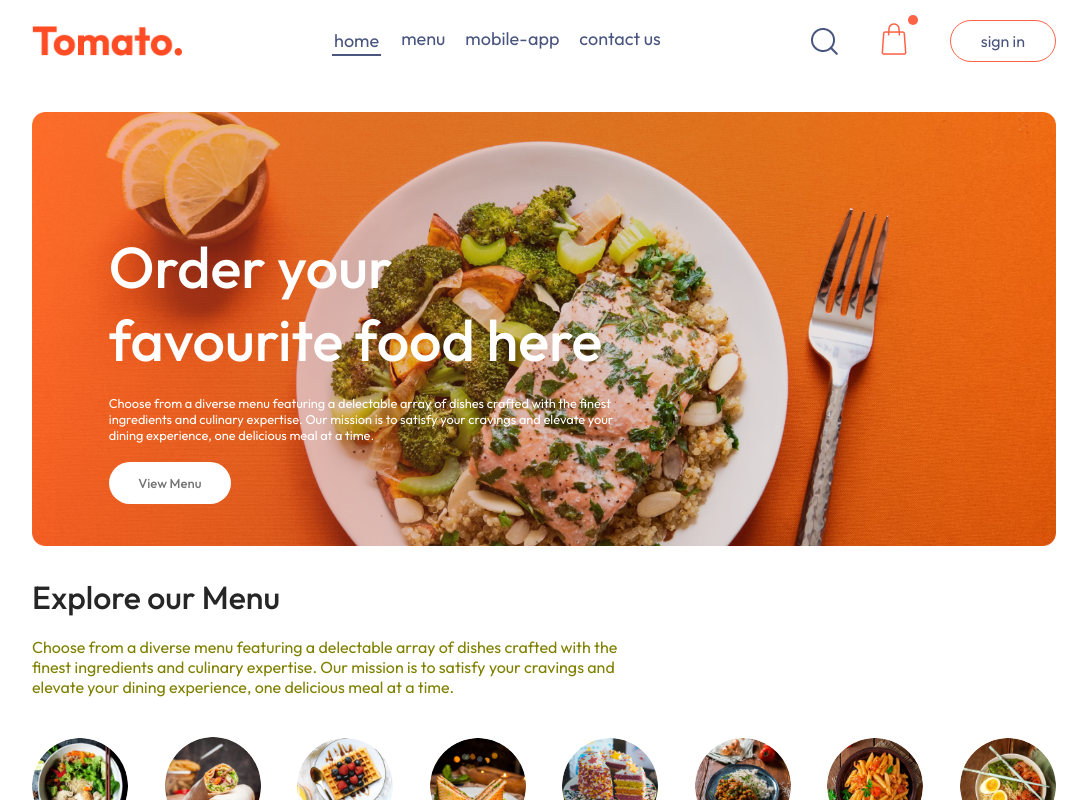
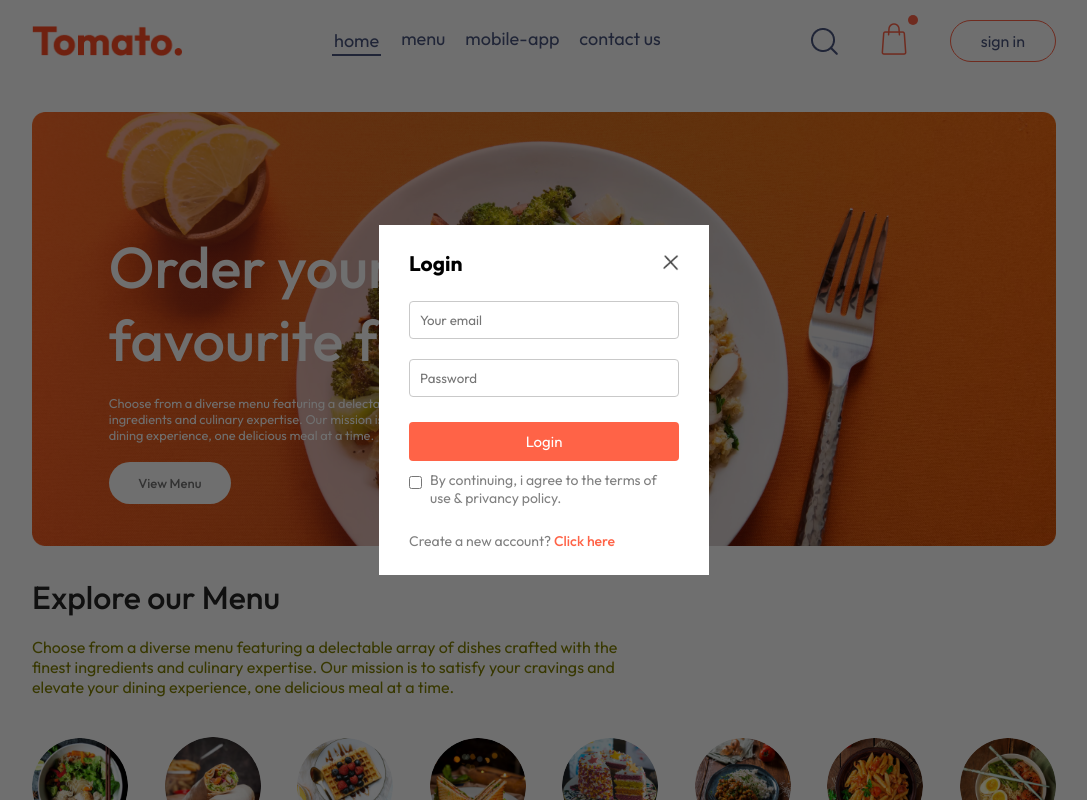
Before and after one commit to kishumohi/Front_food_delevery, a React (Vite) app: page / in a window 1280 px wide. Both pictures are taken after a click on the button "sign in". Shown: the top 800 px of the page, without its empty margins (96-1183 px from the left). Built offline with nearby package versions, Linux system fonts and the light colour scheme.

Commit message:
login and sign up page complete

```diff
--- a/src/App.jsx
+++ b/src/App.jsx
@@ -1,16 +1,20 @@
-import React from "react";
+import React, { useState } from "react";
 import Navbar from "./components/NavBar/Navbar.jsx";
 import { Route, Routes } from "react-router-dom";
 import Home from "./pages/Home/Homeg.jsx";
 import Cart from "./pages/Cart/Cart.jsx";
 import PlaceOrder from "./pages/PlaceOrder/PlaceOrder.jsx";
 import Footer from "./components/Footer/Footer.jsx";
+import LoginPopup from "./components/LoginPopup/LoginPopup.jsx";
 
 const App = () => {
+  const [showLogin, setShowLogin] = useState(false);
+
   return (
     <>
+      {showLogin ? <LoginPopup setShowLogin={setShowLogin} /> : <></>}
       <div className="app">
-        <Navbar />
+        <Navbar setShowLogin={setShowLogin} />
 
         <Routes>
           <Route path="/" element={<Home />} />
--- /dev/null
+++ b/src/components/LoginPopup/LoginPopup.css
@@ -0,0 +1,65 @@
+.login-popup {
+  position: absolute;
+  z-index: 1;
+  width: 100%;
+  height: 100%;
+  background-color: #00000090;
+  display: grid;
+}
+.login-popup-container {
+  place-self: center;
+  width: max(23vw, 330px);
+  color: #808080;
+  background-color: white;
+  display: flex;
+  flex-direction: column;
+  gap: 25px;
+  padding: 25px 30px;
+  font-size: 14px;
+  animation: fadeIn 0.5s;
+}
+.login-popup-title {
+  display: flex;
+  justify-content: space-between;
+  align-items: center;
+  color: black;
+}
+.login-popup-title img {
+  width: 16px;
+  cursor: pointer;
+}
+.login-popup-inputs {
+  display: flex;
+  flex-direction: column;
+  gap: 20px;
+}
+
+.login-popup-inputs input {
+  outline: none;
+  border: 1px solid #c9c9c9;
+  padding: 10px;
+  border-radius: 4px;
+}
+.login-popup-container button {
+  border: none;
+  padding: 10px;
+  border-radius: 4px;
+  color: white;
+  background-color: tomato;
+  font-size: 15px;
+  cursor: pointer;
+}
+.login-popup-condition {
+  display: flex;
+  align-items: start;
+  gap: 8px;
+  margin-top: -15px;
+}
+.login-popup-condition input {
+  margin-top: 5px;
+}
+.login-popup p span {
+  color: tomato;
+  font-weight: 500;
+  cursor: pointer;
+}
--- /dev/null
+++ b/src/components/LoginPopup/LoginPopup.jsx
@@ -0,0 +1,48 @@
+import React, { useState } from "react";
+import "./LoginPopup.css";
+import { assets } from "../../assets/assets.js";
+
+function LoginPopup({ setShowLogin }) {
+  const [currState, setCurrState] = useState("Login");
+  return (
+    <div className="login-popup">
+      <form action="" className="login-popup-container">
+        <div className="login-popup-title">
+          <h2>{currState}</h2>
+          <img
+            onClick={() => setShowLogin(false)}
+            src={assets.cross_icon}
+            alt=""
+          />
+        </div>
+        <div className="login-popup-inputs">
+          {currState === "Login" ? (
+            <></>
+          ) : (
+            <input type="text" placeholder="Your name" required />
+          )}
+          <input type="email" placeholder="Your email" required />
+          <input type="password" placeholder="Password" required />
+        </div>
+        <button>{currState === "Sign Up" ? "Create Account" : "Login"}</button>
+        <div className="login-popup-condition">
+          <input type="checkbox" required />
+          <p>By continuing, i agree to the terms of use & privancy policy.</p>
+        </div>
+        {currState === "Login" ? (
+          <p>
+            Create a new account?{" "}
+            <span onClick={() => setCurrState("Sign Up")}>Click here</span>
+          </p>
+        ) : (
+          <p>
+            Already have an account?{" "}
+            <span onClick={() => setCurrState("Login")}>Login here</span>
+          </p>
+        )}
+      </form>
+    </div>
+  );
+}
+
+export default LoginPopup;
--- a/src/components/NavBar/Navbar.jsx
+++ b/src/components/NavBar/Navbar.jsx
@@ -3,7 +3,7 @@
 import { assets } from "../../assets/assets.js";
 import { Link } from "react-router-dom";
 
-function Navbar() {
+function Navbar({ setShowLogin }) {
   const [menu, setMenu] = useState("home");
   return (
     <div className="navbar">
@@ -44,7 +44,7 @@
           <img src={assets.bag_icon} alt="" />
           <div className="dot"></div>
         </div>
-        <button>sign in</button>
+        <button onClick={() => setShowLogin(true)}>sign in</button>
       </div>
     </div>
   );
```
Also changed, not shown: 1 other file (tests, documents, lock files or other folders).
